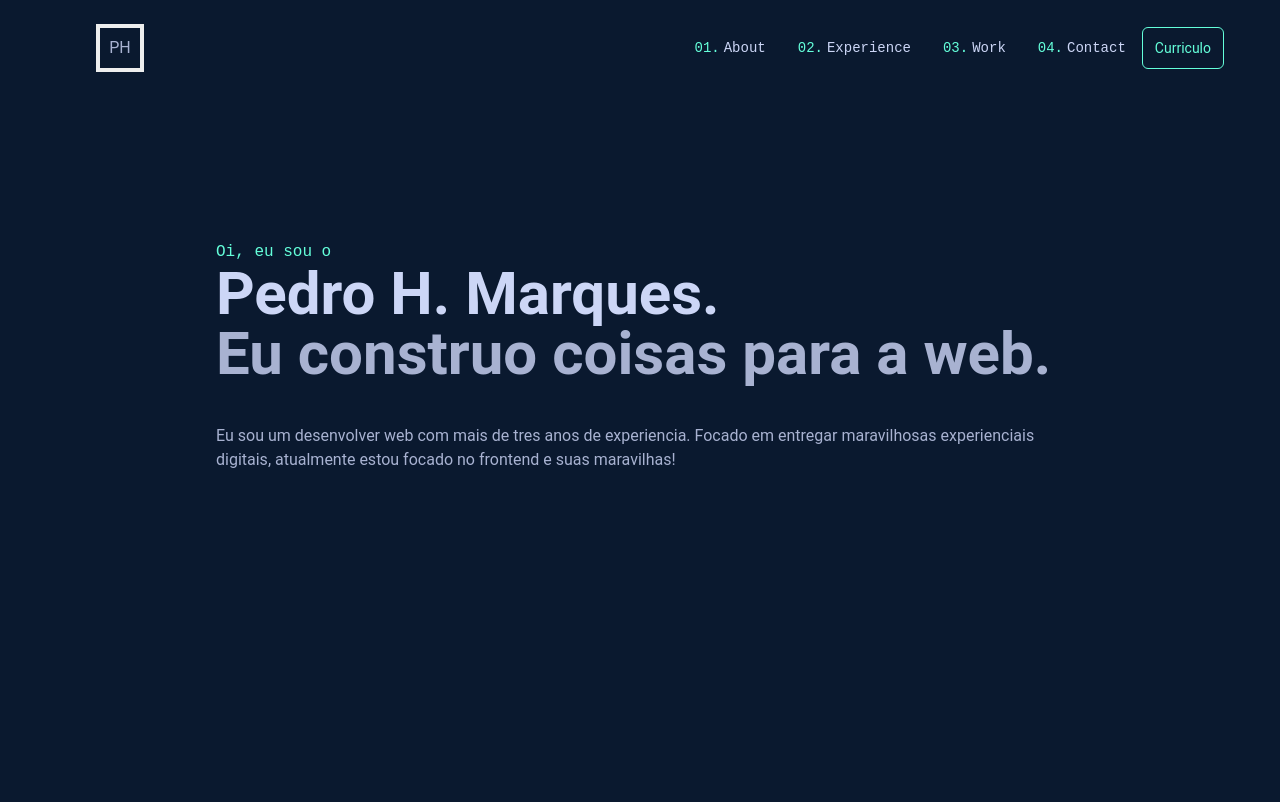
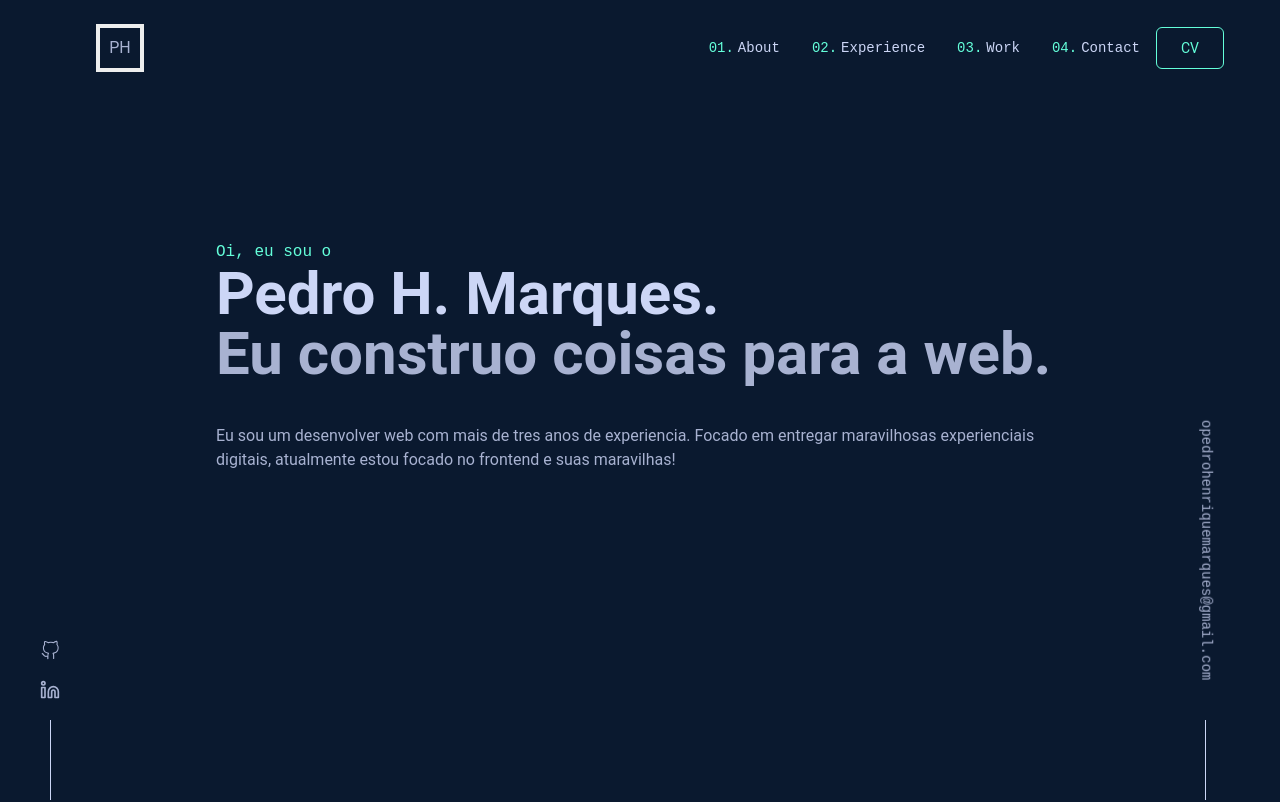
Before and after one commit to pdrohm/v2-portfolio, a React (Vite) app: page / in a window 1280 px wide. Shown: the top 802 px of the page. Built offline with nearby package versions, Linux system fonts and the light colour scheme.

Commit message:
Add Other Projects, Contact and Footer

```diff
--- a/src/App.jsx
+++ b/src/App.jsx
@@ -1,6 +1,10 @@
 import Body from "./components/Body";
+import Email from "./components/Email/Email";
+import Footer from "./components/Footer.jsx/Footer";
 import Header from "./components/Header/Header";
+import Socials from "./components/Socials/Socials";
 import About from "./pages/About";
+import Contact from "./pages/Contact";
 import Experience from "./pages/Experience";
 import Home from "./pages/Home";
 import { Work } from "./pages/Work";
@@ -13,7 +17,11 @@ function App() {
         <About />
         <Experience />
         <Work />
+        <Contact />
+        <Footer />
       </Body>
+      <Socials />
+      <Email />
     </>
   );
 }
--- a/src/components/Button/Button.jsx
+++ b/src/components/Button/Button.jsx
@@ -3,7 +3,7 @@ import PropTypes from "prop-types";
 
 const Button = ({ title }) => {
   return (
-    <div className="cursor-pointer rounded-md border-[1px] border-green px-3 py-2">
+    <div className="button-hover cursor-pointer rounded-md border-[1px] border-green px-6 py-2">
       <span className="text-sm text-green">{title}</span>
     </div>
   );
--- /dev/null
+++ b/src/components/Email/Email.jsx
@@ -0,0 +1,15 @@
+import React from "react";
+import VerticalLine from "../VerticalLine/VerticalLine";
+
+const Email = () => {
+  return (
+    <div className="fixed -right-14 bottom-0 hidden flex-col items-center justify-center gap-y-40 font-mono text-sm md:flex ">
+      <a className="rotate-90 cursor-pointer hover:-translate-y-1  hover:text-green  ">
+        opedrohenriquemarques@gmail.com
+      </a>
+      <VerticalLine />
+    </div>
+  );
+};
+
+export default Email;
--- /dev/null
+++ b/src/components/Footer.jsx/Footer.jsx
@@ -0,0 +1,32 @@
+import React from "react";
+import { socials } from "../../config";
+
+const Footer = () => {
+  return (
+    <div className="my-5 flex cursor-pointer flex-col items-center justify-center gap-y-4 font-mono text-sm ">
+      <div className="flex items-center justify-center gap-x-2 md:hidden">
+        {socials.map((social, index) => (
+          <a
+            key={index}
+            href={social.link}
+            target="_blank"
+            rel="noopener noreferrer"
+            className="text-xl hover:-translate-y-1 hover:text-green"
+          >
+            <social.icon />
+          </a>
+        ))}
+      </div>
+
+      <a
+        href="https://github.com/pdrohm/v2-portfolio"
+        target="_blank"
+        className="hover:text-green"
+      >
+        Feito por Pedro H. Marques
+      </a>
+    </div>
+  );
+};
+
+export default Footer;
--- a/src/components/Header/components/DrawerNav.jsx
+++ b/src/components/Header/components/DrawerNav.jsx
@@ -50,7 +50,7 @@ const DrawerNav = ({ toggleDrawer }) => {
             <span className="ml-1">{link.name}</span>
           </a>
         ))}
-        <Button title={"Curriculo"} />
+        <Button title={"CV"} />
       </div>
     </Drawer>
   );
--- a/src/components/Header/components/Navbar.jsx
+++ b/src/components/Header/components/Navbar.jsx
@@ -17,7 +17,7 @@ const Navbar = () => {
         </a>
       ))}
 
-      <Button title={"Curriculo"} />
+      <Button title={"CV"} />
     </nav>
   );
 };
--- a/src/components/Project/MainProject/ProjectCover.jsx
+++ b/src/components/Project/MainProject/ProjectCover.jsx
@@ -1,8 +1,8 @@
 import React from "react";
 
-const CoverMobile = ({ project }) => {
-  return <div className="block md:hidden">TESTE</div>;
-};
+// const CoverMobile = ({ project }) => {
+//   return <div className="block md:hidden">TESTE</div>;
+// };
 
 const CoverDesktop = ({ project }) => {
   return (
@@ -10,7 +10,7 @@ const CoverDesktop = ({ project }) => {
       <a href={project.link} target="_blank">
         <img
           src={project.coverImage}
-          className="object-fill grayscale saturate-0 filter transition duration-200 ease-in-out hover:filter-none"
+          className="rounded-sm object-fill grayscale saturate-0 filter transition duration-200 ease-in-out hover:filter-none "
           alt="Project Cover"
         />
       </a>
--- /dev/null
+++ b/src/components/Socials/Socials.jsx
@@ -0,0 +1,24 @@
+import React from "react";
+import { socials } from "../../config";
+import VerticalLine from "../VerticalLine/VerticalLine";
+
+const Socials = () => {
+  return (
+    <div className="fixed hidden flex-col items-center gap-y-5 md:bottom-0 md:left-10 md:flex">
+      {socials.map((social, index) => (
+        <a
+          key={index}
+          href={social.link}
+          target="_blank"
+          rel="noopener noreferrer"
+          className="text-xl hover:-translate-y-1 hover:text-green"
+        >
+          <social.icon />
+        </a>
+      ))}
+      <VerticalLine />
+    </div>
+  );
+};
+
+export default Socials;
--- /dev/null
+++ b/src/components/VerticalLine/VerticalLine.jsx
@@ -0,0 +1,9 @@
+import React from "react";
+
+const VerticalLine = () => {
+  return (
+    <div className="hidden h-20 border-l-[1px] border-lightest-slate xl:block"></div>
+  );
+};
+
+export default VerticalLine;
--- a/src/config.js
+++ b/src/config.js
@@ -123,6 +123,8 @@ const experiences = [
 import despachanteImage from "./assets/despachanteImage.png";
 import phflixImage from "./assets/phflixImage.png";
 import apolloImage from "./assets/apolloImage.png";
+import { VscGithubAlt } from "react-icons/vsc";
+import { FiLinkedin } from "react-icons/fi";
 
 const projects = [
   {
@@ -130,7 +132,7 @@ const projects = [
     title: "Despachante Beto",
     description:
       "Site utilizado para portfolio e captacao de clientes e leeds para o maior despachante de Tubarao, SC. Alem de integracao com whatsapp, o formulario de contatos esta integrado ao Google Sheets.",
-    techs: ["React", "TailWindCSS", "Vite"],
+    techs: ["React", "TailWindCSS", "Vite", "Hostinger"],
     link: "https://despachantebeto.com.br/",
     coverImage: despachanteImage,
     githubLink: "https://github.com/pdrohm/despachantebeto",
@@ -140,7 +142,7 @@ const projects = [
     title: "PHFlix",
     description:
       "Copia da UI de um dos mais famosos Streamings atuais, o Netflix. O usuario pode navegar e visualizar series, filmes e desenhos. Contem design responsivo e foi utilizado com os dados da API TMDB.",
-    techs: ["React", "CSS", "JavaScript"],
+    techs: ["React", "CSS", "JavaScript", "Vercel"],
     link: "https://phflix-ashy.vercel.app/",
     coverImage: phflixImage,
     githubLink: "https://github.com/pdrohm/phflix",
@@ -150,7 +152,7 @@ const projects = [
     title: "Apollo Soluções Solares",
     description:
       "A empresa tem uma solução que deve mudar o jeito que no Brasil as empresas de energia solar mede, controlam e armazenam dados solares, garantindo uma melhor tomada de decisão.",
-    techs: ["React", "TailwindCSS", "JavaScript"],
+    techs: ["React", "TailwindCSS", "JavaScript", "Render"],
     link: "https://apollo-website.onrender.com/",
     coverImage: apolloImage,
     githubLink: "https://github.com/pdrohm/apollows",
@@ -186,4 +188,15 @@ const otherProjects = [
     githubLink: "https://github.com/pdrohm/goBank",
   },
 ];
-export { navLinks, techs, experiences, projects, otherProjects };
+
+const socials = [
+  {
+    icon: VscGithubAlt,
+    link: "https://github.com/pdrohm",
+  },
+  {
+    icon: FiLinkedin,
+    link: "https://www.linkedin.com/in/pdrohm/",
+  },
+];
+export { navLinks, techs, experiences, projects, otherProjects, socials };
--- a/src/index.css
+++ b/src/index.css
@@ -39,3 +39,7 @@ h1 {
 .text-underline {
   @apply mx-1 cursor-pointer text-green decoration-green hover:underline;
 }
+
+.button-hover {
+  @apply hover:-translate-x-1 hover:-translate-y-1 hover:border-b-4 hover:border-r-4;
+}
--- a/src/pages/Contact.jsx
+++ b/src/pages/Contact.jsx
@@ -0,0 +1,23 @@
+import React from "react";
+import Button from "../components/Button/Button";
+
+const Contact = () => {
+  return (
+    <section
+      id="contact"
+      className="my-40 flex flex-col items-center justify-center gap-y-4 "
+    >
+      <h1 className="text-md font-mono text-green">04. Ficou interessado?</h1>
+      <h2 className="text-2xl font-semibold text-lightest-slate md:text-4xl">
+        Entre em contato
+      </h2>
+      <p className="px-10 text-center">
+        Mande uma mensagem caso você tenha dúvida ou queira mandar um alô. Minha
+        caixa de entrada está sempre aberta.
+      </p>
+      <Button title="Mande um alô" />
+    </section>
+  );
+};
+
+export default Contact;
```
